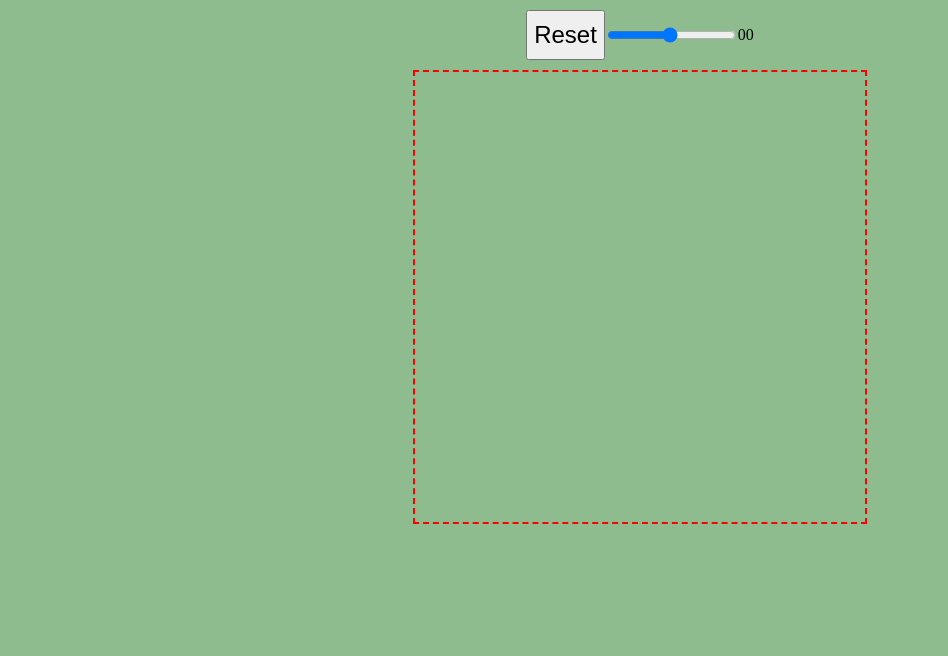
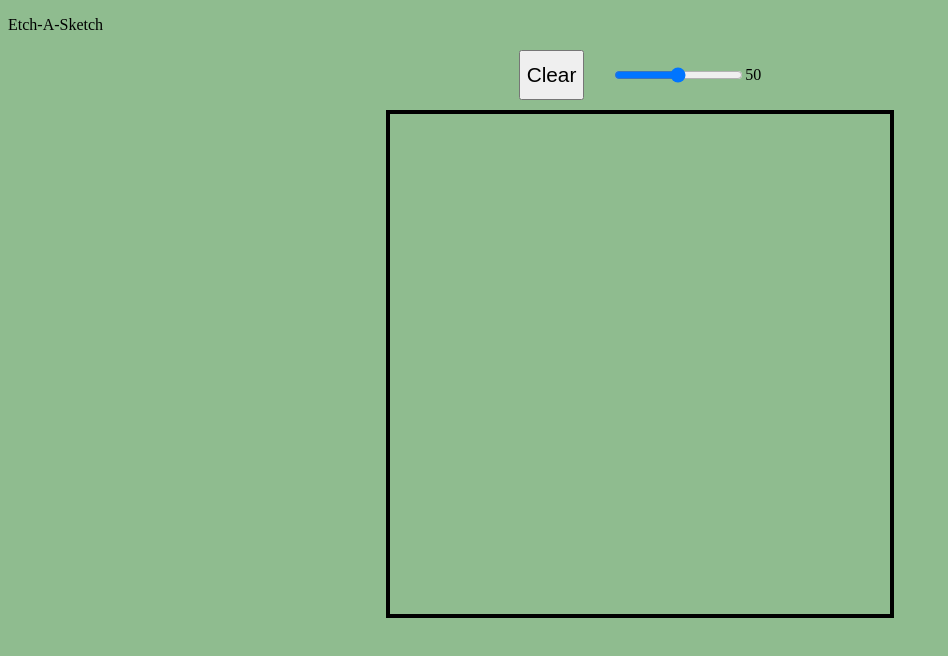
Before and after one commit to AirTechWick/etch-a-sketch, a plain HTML site: page index.html in a window 1280 px wide. Shown: the whole page, without its empty margins (0-948 px from the left). Drawn offline with Linux system fonts and the light colour scheme.

Commit message:
fixed slider bug and now just need to add graphical finishes

```diff
--- a/index.html
+++ b/index.html
@@ -9,15 +9,15 @@
 </head>
 
 <body>
+
+<div class="header"><p>Etch-A-Sketch</p></div>
+
 <div class="options">
-    <button id="resetButton" class="btn">Reset</button>
-    <input type="range" min="2" max="100" value="50" class="slider" id="myRange">
-    <p id="valueOfSlider">00</p>
+    <button id="resetButton" class="btn">Clear</button>
+    <input autocomplete="off" type="range" min="2" max="100" value="50" class="slider" id="myRange">
+    <p id="valueOfSlider">50</p>
 </div>
 <div class="pageWrapper">
-
-    <div class="gridWrapper">
-    </div>
 
 
 
--- a/scripts.js
+++ b/scripts.js
@@ -1,16 +1,18 @@
 // GLOBALS
-let GRID_NUMBER = 64; // this number means it will make a NUM x NUM grid of squares
+let GRID_COLOR = "green";
 
 
 function makeGrid(numberOfDivs)
 {
-    const wholeDiv = document.querySelector('.gridWrapper');
+    const wholePage = document.querySelector('.pageWrapper');
 
-    console.log(wholeDiv);
+    const gridWrap = document.createElement('div');
 
-    //numberOfDivs = slider.value;
+    gridWrap.setAttribute('class', 'gridWrapper');
 
-    wholeDiv.style.setProperty('--column-number', GRID_NUMBER);
+    wholePage.appendChild(gridWrap);
+
+    gridWrap.style.setProperty('--column-number', slider.value);
 
     for(let i = 0; i < numberOfDivs*numberOfDivs; i++)
     {
@@ -18,11 +20,13 @@ function makeGrid(numberOfDivs)
 
         div.setAttribute("class","gridBox");
 
-        wholeDiv.appendChild(div);
+        gridWrap.appendChild(div);
     }
+
+    startDrawing();
 }
 
-function draw()
+function startDrawing()
 {
     const boxNodes = document.querySelectorAll('.gridBox'); // Need to convert to array which is what Array.from() does
 
@@ -30,7 +34,7 @@ function draw()
 
     boxArray.forEach(box => {
                 box.addEventListener("mouseover", function(e){
-                box.style.backgroundColor = "red";
+                box.style.backgroundColor = GRID_COLOR;
             }
         );
     });
@@ -49,14 +53,20 @@ function resetGrid()
 
 function deleteGrid()
 {
-    const gridWrap = document.querySelector('.gridWrapper'); // Need to convert to array which is what Array.from() does
+    const pageWrap = document.querySelector('.pageWrapper');
 
-    gridWrap.innerHTML = "";
+    const gridWrap = document.querySelector('.gridWrapper'); // created from makeGrid() function
+
+    pageWrap.removeChild(gridWrap);
+
 }
 
+function start()
+{
+    makeGrid(slider.value);
+}
 
-
-// Event Listener
+// Event Listeners
 
 const resetButton = document.querySelector('#resetButton');
 
@@ -68,13 +78,11 @@ const slider = document.querySelector('#myRange');
 
 slider.oninput = function(e) {
     document.querySelector('#valueOfSlider').textContent = slider.value;
-    resetGrid();
-    //deleteGrid();
+    deleteGrid();
     makeGrid(slider.value);
 }
 
 
 // Function Calls
 
-makeGrid(GRID_NUMBER);
-draw();
+start();
--- a/styles.css
+++ b/styles.css
@@ -1,6 +1,6 @@
 :root {
     --column-number: 1;
-    --grid-width-height: 450px;
+    --grid-width-height: 500px;
     --main-bg-c: darkseagreen;
 }
 
@@ -9,7 +9,7 @@ body {
 }
 
 .gridWrapper {
-    border: dashed 2px red;
+    border: solid 4px black;
     width: var(--grid-width-height);
     height: var(--grid-width-height);
     display: grid;
@@ -28,5 +28,9 @@ body {
 }
 
 .btn {
-    font-size: 1.5em;
+    font-size: 1.3em;
 }
+
+.slider {
+    margin-left: 30px;
+}
```
